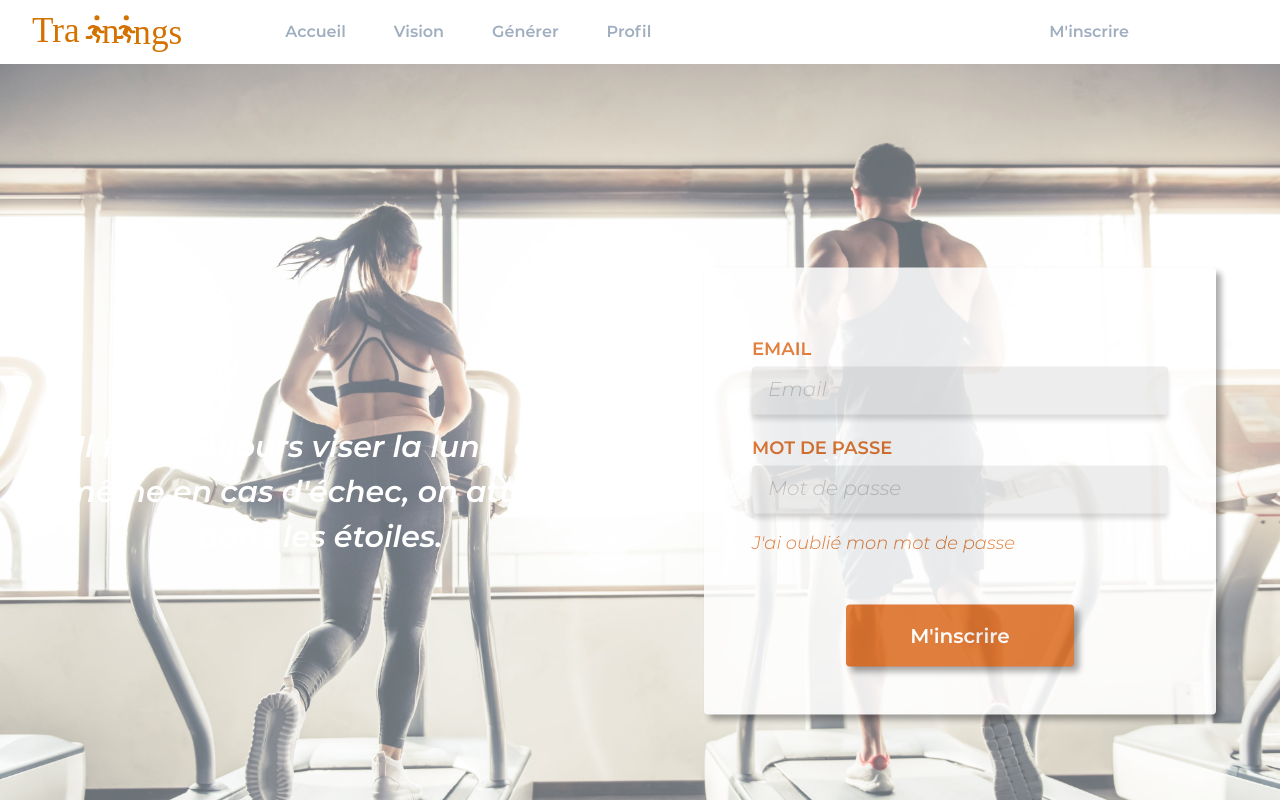
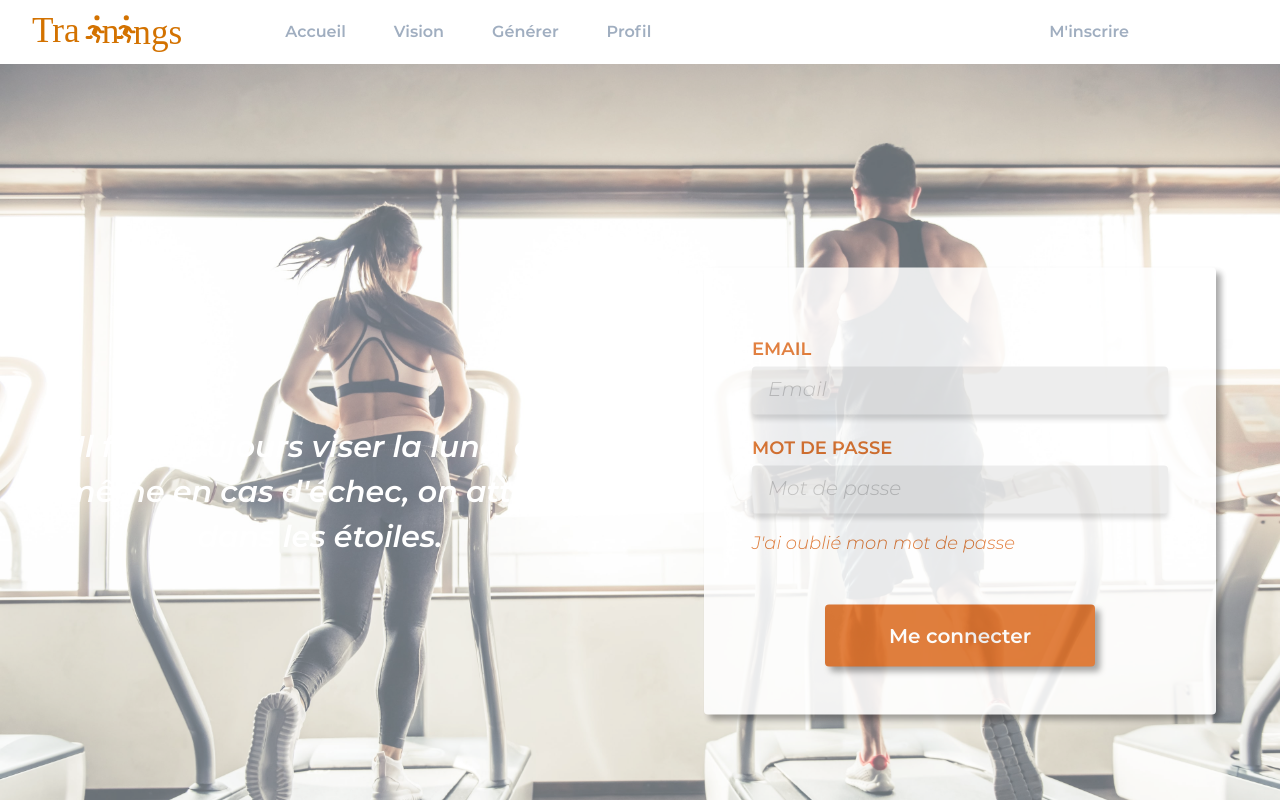
Before and after one commit to Hugoswell/Trainings.Api, a React (Create React App) app in the folder Trainings.React/: page /login in a window 1280 px wide. Shown: the top 800 px of the page. Built offline with nearby package versions, Linux system fonts and the light colour scheme; a web font is replaced by a local one.

Commit message:
Change CTA content

```diff
--- a/Trainings.React/src/Components/Common/Cta/Cta.js
+++ b/Trainings.React/src/Components/Common/Cta/Cta.js
@@ -1,10 +1,10 @@
 import React from "react";
 
-function RegisterCTA() {
+function RegisterCTA(props) {
   return (
     <div className="flex justify-center">
       <button className="mt-8 bg-orange-600 text-xl px-16 py-4 rounded sm:mt-12 text-white monserrat-semibold box-shadow">
-        M'inscrire
+        {props.content}
       </button>
     </div>
   );
--- a/Trainings.React/src/Components/LoginContainer/LoginForm/LoginForm/LoginForm.js
+++ b/Trainings.React/src/Components/LoginContainer/LoginForm/LoginForm/LoginForm.js
@@ -30,7 +30,7 @@ function LoginForm() {
         </div>
       </div>
 
-      <Cta />
+      <Cta content="Me connecter" />
     </div>
   );
 }
--- a/Trainings.React/src/Components/RegisterContainer/RegisterForm/RegisterForm/RegisterForm.js
+++ b/Trainings.React/src/Components/RegisterContainer/RegisterForm/RegisterForm/RegisterForm.js
@@ -52,7 +52,7 @@ function RegisterForm() {
         </div>
       </div>
 
-      <Cta />
+      <Cta content="M'inscrire" />
     </div>
   );
 }
```
